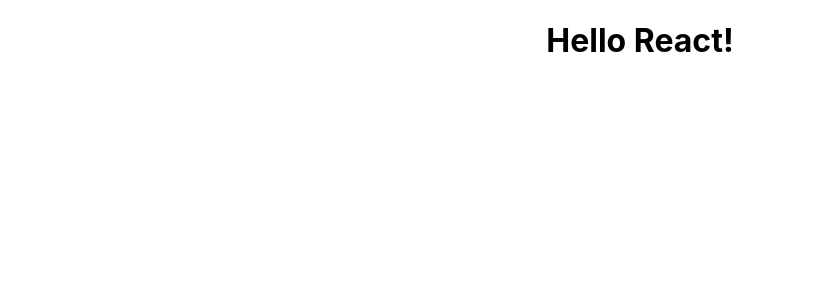
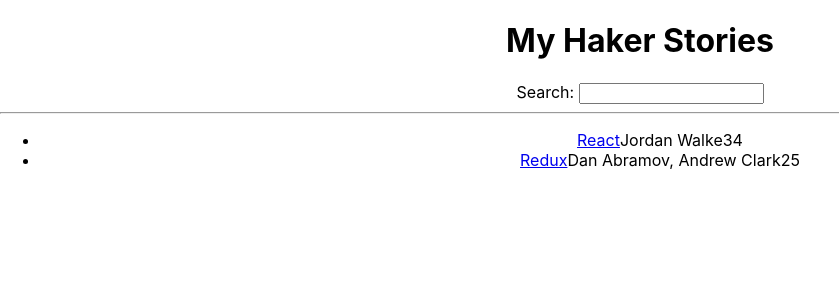
Before and after one commit to YanaGorina-alt/road-to-react-hacker-stories, a React (Create React App) app: page / in a window 1280 px wide. Shown: the top 300 px of the page, without its empty margins (0-839 px from the left). Built offline with nearby package versions, Linux system fonts and the light colour scheme.

Commit message:
List Rendering

```diff
--- a/src/App.js
+++ b/src/App.js
@@ -5,16 +5,50 @@
 
 function App() {
 
-function getTitle(title){
-  return title;
-}
+  const list = [
+    {
+    title: 'React',
+    url: 'https://reactjs.org/',
+    author: 'Jordan Walke',
+    num_comments: 3,
+    points: 4,
+    objectID: 0,
+    },
+    {
+    title: 'Redux',
+    url: 'https://redux.js.org/',
+    author: 'Dan Abramov, Andrew Clark',
+    num_comments: 2,
+    points: 5,
+    objectID: 1,
+    },
+    ];
+
+
   return (
 
     <div className="App">
 
-      <h1>Hello {getTitle("React")}!</h1>
+      <h1>My Haker Stories</h1>
+      <label htmlFor="search">Search: </label>
+      <input id="search" type="text" />
+      <hr/>
+      <ul>
+        {list.map(function(item){
+          return(
+            <li key={item.objectID}>
+              <span>
+                <a href={item.url}>{item.title}</a>
+              </span>
+              <span>{item.author}</span>
+              <span>{item.num_comments}</span>
+              <span>{item.points}</span>
+              </li>
+              );
+        })}
+      </ul>
+    </div>
 
-    </div>
   );
 }
 
```
